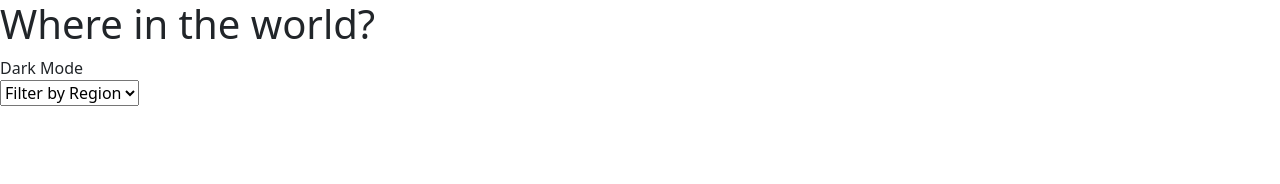
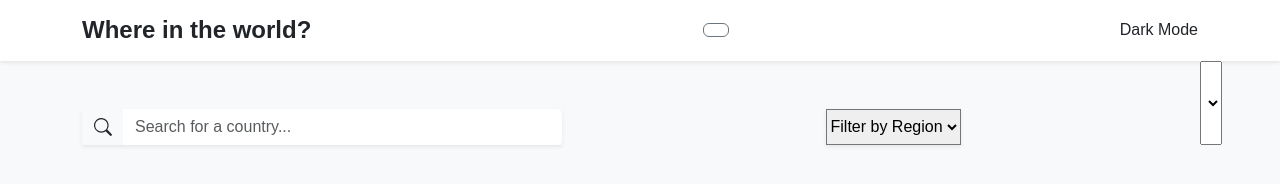
Before and after one commit to gollamudisindhura1/rest-countries-api, a plain HTML site: page index.html in a window 1280 px wide. Drawn offline with nearby package versions, Linux system fonts and the light colour scheme; a web font is replaced by a local one.

Commit message:
aadded Bootstrap to the HTML

```diff
--- a/index.html
+++ b/index.html
@@ -1,41 +1,66 @@
 <!DOCTYPE html>
 <html lang="en">
+
 <head>
     <meta charset="UTF-8">
     <meta name="viewport" content="width=device-width, initial-scale=1.0">
     <title>Where in the world?</title>
     <!-- Bootstrap 5 CSS -->
     <link href="https://cdn.jsdelivr.net/npm/bootstrap@5.3.3/dist/css/bootstrap.min.css" rel="stylesheet">
+    <script src="https://cdn.jsdelivr.net/npm/bootstrap@5.3.3/dist/js/bootstrap.bundle.min.js"></script>
+
     <!-- Font-->
-   <link href ="https://fonts.google.com/specimen/Nunito+Sans : wght@300;600;800&display=swap" rel="stylesheet">
+    <link href="https://fonts.google.com/specimen/Nunito+Sans : wght@300;600;800&display=swap" rel="stylesheet">
     <!-- CSS -->
     <link rel="stylesheet" href="style.css" />
+    <!-- Script -->
+     <script defer src="script.js"></script>
 </head>
-<body>
-    <header>
-        <div>
-            <h1>Where in the world?</h1>
+
+<body class="bg-light text-dark" dark-theme="light">
+    <header class="shadow-sm bg-white py-3 mb-5">
+        <div class="container d-flex justify-content-between align-items-center">
+            <h1 class="h4 fw-bold mb-0">Where in the world?</h1>
+            <button id="theme-toggle" class="btn btn-outline-secondary d-flex align-items-center gap-2"></button>
             <span class="theme-icon">Dark Mode</span>
-
         </div>
     </header>
 
     <!-- Main Content -->
-     <main>
+    <main class="container">
 
-        <div>
-            <select>
-                <option value ="">Filter by Region</option>
-                <option value ="Africa">Africa</option>
-                <option value ="America">America</option>
-                <option value ="Asia">Asia</option>
-                <option value ="Europe">Europe</option>
-                <option value ="Oceania">Oceania</option>
+        <section class=" row g-4 mb-5">
+            <div class="col-12 d-flex flex-column flex-md-row justify-content-between gap-4">
+                <div class="input-group shadow-sm" style="max-width: 480px;">
+                    <span class="input-group-text bg-transparent border-0">
+                        <svg xmlns="http://www.8.org/2000/svg" width="18" height="18" fill="currentColor"
+                            viewBox="0 0 16 16">
+                            <path
+                                d="M11.742 10.344a6.5 6.5 0 1 0-1.397 1.398h-.001l3.85 3.85a1 1 0 0 0 1.415-1.414l-3.85-3.85zM12 6.5a5.5 5.5 0 1 1-11 0 5.5 5.5 0 0 1 11 0z" />
+                        </svg>
+                    </span>
+                    <input type="text" id="search-input" class="form-control border-0 shadow-none"
+                        placeholder="Search for a country..." />
+                </div>
+             <select id ="region-filter" class ="form-seclect shadow-sm w-auto" style="max-width: 200px;">
+
+                <option value="">Filter by Region</option>
+                <option value="Africa">Africa</option>
+                <option value="America">America</option>
+                <option value="Asia">Asia</option>
+                <option value="Europe">Europe</option>
+                <option value="Oceania">Oceania</option>
+
+        </select>
+
+        <!-- Grid ( Countries ) -->
+         <select id ="countries-grid" class =" row row-cols-1 row-cols-md-2 row-cols-lg-3 row-cols-xl-4 g-4 g-lg-5">
 
          </select>
 
         </div>
-
+        </section>
     </main>
 </body>
+
 </html>
--- a/style.css
+++ b/style.css
@@ -0,0 +1,3 @@
+body {
+    font-family: "Nunito Sans", sans-serif;
+}
```
Lines whose indentation alone changed are shown as unchanged.
